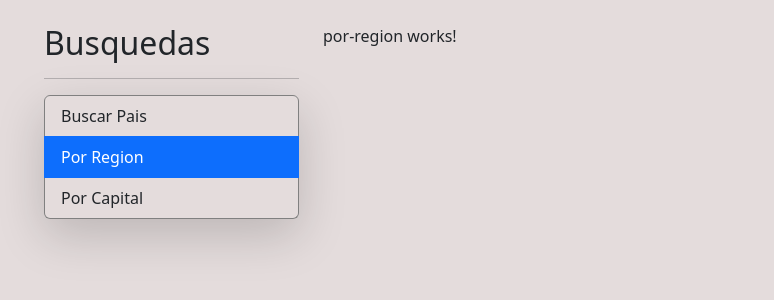
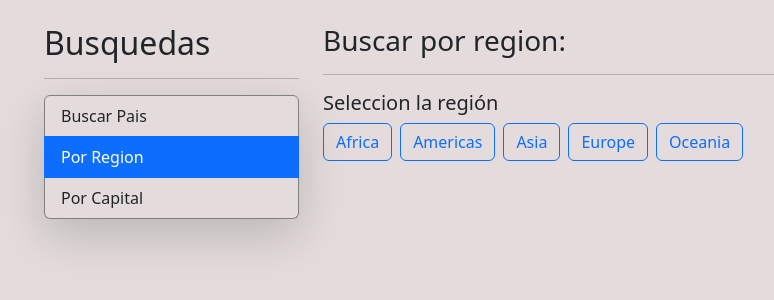
Before and after one commit to jaelEspinosa/Angular-paisApp, an Angular app: page /region in a window 1280 px wide. Shown: the top 300 px of the page, without its empty margins (50-824 px from the left). Built offline with nearby package versions, Linux system fonts and the light colour scheme.

Commit message:
add-por-region-component

```diff
--- a/src/app/pais/components/map/map.component.ts
+++ b/src/app/pais/components/map/map.component.ts
@@ -1,5 +1,5 @@
 import { Component, AfterViewInit, Input } from '@angular/core';
-import { latLngBounds,  LatLngExpression, Map, marker, tileLayer, videoOverlay } from 'leaflet';
+import {  Map, marker, tileLayer } from 'leaflet';
 import { Country } from '../../interfaces/paises-interfaces';
 
 @Component({
@@ -9,19 +9,19 @@ import { Country } from '../../interfaces/paises-interfaces';
 })
 export class MapComponent implements AfterViewInit {
 
-  constructor() { }
+ @Input() pais!: Country;
+ zoom: number = 5
 
-
- @Input() pais!: Country;
- zoom: number= 5
-  ngAfterViewInit(): void {
+ ngAfterViewInit(): void {
     const a = this.pais.latlng[0];
     const b = this.pais.latlng[1];
     const ac= this.pais.capitalInfo.latlng[0];
     const bc= this.pais.capitalInfo.latlng[1];
 
-    if(this.pais.area > 505992) this.zoom = 4
-    if(this.pais.area > 1000000) this.zoom = 3
+    if(this.pais.area < 100000) this.zoom = 7;
+    if(this.pais.area < 10000) this.zoom = 10;
+    if(this.pais.area > 600000) this.zoom = 5
+    if(this.pais.area > 5000000) this.zoom = 4
     const map = new Map("map").setView([a,b], this.zoom);
 
      tileLayer('https://tile.openstreetmap.org/{z}/{x}/{y}.png', {
@@ -33,11 +33,6 @@ export class MapComponent implements AfterViewInit {
     .bindPopup(`Capital:<br>${this.pais.capital}`)
     .openPopup();
 
-
-
-
    }
 
-
-
 }
--- a/src/app/pais/pages/por-region/por-region.component.html
+++ b/src/app/pais/pages/por-region/por-region.component.html
@@ -1 +1,44 @@
-<p>por-region works!</p>
+<h3>Buscar por region: <small>{{activeRegion | titlecase}}</small></h3>
+<hr>
+
+<!-- una forma de poner una clase condicional:
+! [class.btn-primary]="region === activeRegion",
+aunque para este ejemplo no nos sirve por que
+añade una clase pero no quita otra
+De esta forma elijo una clase u otra en funcion del valor
+de la variable.
+
+[ngClass]="{
+        'btn-primary': region === activeRegion,
+        'btn-outline-primary' : region !== activeRegion
+      }"
+y esta manera es definitivamente la mas limpia y corta:
+    [class]="(region === activeRegion) ? 'btn btn-primary':'btn btn-outline-primary'"
+  con un ternario como hacemos en React
+!por ultimo la mejor opcion es transladar el ternario al archivo .ts en un metodo
+!  y aqui lo llamamos:
+
+  getClaseCSS (region: string){
+  return region === this.activeRegion ? 'btn btn-primary':'btn btn-outline-primary'
+}
+-->
+
+<h5>Seleccion la región</h5>
+<div class="botones">
+  <div class="d-flex justify-content-start gap-2 ">
+    <div *ngFor="let region of regiones"
+       >
+      <button
+      (click)="activarRegion( region )"
+       [class]="getClaseCSS ( region ) "
+      >
+            {{region | titlecase}}
+      </button>
+    </div>
+  </div>
+</div>
+<div *ngIf="paises.length > 0" class="row tabla">
+  <div class="col">
+      <app-pais-tabla [paises] = "paises"></app-pais-tabla>
+  </div>
+</div>
--- a/src/app/pais/pages/por-region/por-region.component.ts
+++ b/src/app/pais/pages/por-region/por-region.component.ts
@@ -1,16 +1,42 @@
-import { Component, OnInit } from '@angular/core';
+import { Component } from '@angular/core';
+import { Country } from '../../interfaces/paises-interfaces';
+import { PaisService } from '../../services/pais.service';
 
 @Component({
   selector: 'app-por-region',
   templateUrl: './por-region.component.html',
   styles: [
+     `
+    .botones{
+      margin-bottom: 15px;
+    }
+    `
   ]
 })
-export class PorRegionComponent implements OnInit {
+export class PorRegionComponent {
+  regiones: string[] = ['africa','americas','asia', 'europe', 'oceania']
+  constructor(private paisService: PaisService) { }
 
-  constructor() { }
+  activeRegion: string = '';
+  paises: Country[] = []
 
-  ngOnInit(): void {
-  }
+getClaseCSS (region: string){
+  return region === this.activeRegion ? 'btn btn-primary':'btn btn-outline-primary'
+}
+
+activarRegion( region: string ){
+this.activeRegion = region
+
+this.paisService.buscarPaisPorRegion( region )
+  .subscribe({
+    next: paises =>{
+      this.paises = paises
+    },
+    error: (error) =>{
+      this.paises = []
+      console.log('huvo un error', error)
+    }
+  })
+}
 
 }
--- a/src/app/pais/pages/ver-pais/ver-pais.component.html
+++ b/src/app/pais/pages/ver-pais/ver-pais.component.html
@@ -21,13 +21,13 @@
           </div>
       </div>
       <div class="col translate shadow-lg text-center">
-        <div> {{pais.translations['spa']['official']}}</div>
-        <div> {{pais.translations['deu']['official']}}</div>
-        <div> {{pais.translations['fra']['official']}}</div>
-        <div> {{pais.translations['ita']['official']}}</div>
-        <div> {{pais.translations['tur']['official']}}</div>
-        <div> {{pais.translations['fra']['official']}}</div>
-        <div> {{pais.translations['jpn']['official']}}</div>
+        <div> {{pais.translations['spa']['common']}}</div>
+        <div> {{pais.translations['deu']['common']}}</div>
+        <div> {{pais.translations['fra']['common']}}</div>
+        <div> {{pais.translations['ita']['common']}}</div>
+        <div> {{pais.translations['tur']['common']}}</div>
+        <div> {{pais.translations['fra']['common']}}</div>
+        <div> {{pais.translations['jpn']['common']}}</div>
     </div>
     <div class="col info shadow-lg text-center backimage">
       <h6>Población: {{pais.population | number}}</h6>
--- a/src/app/pais/pages/ver-pais/ver-pais.component.ts
+++ b/src/app/pais/pages/ver-pais/ver-pais.component.ts
@@ -17,8 +17,6 @@ import { PaisService } from '../../services/pais.service';
   }
   #map {
     height: 680px;
-
-
   }
   @media(max-width:570px){
   img{
@@ -52,8 +50,6 @@ export class VerPaisComponent implements OnInit {
 
     .subscribe (pais =>{
       this.pais = pais[0]
-      console.log('Desde subscribe ',this.pais)
-
 
     })
 
--- a/src/app/pais/services/pais.service.ts
+++ b/src/app/pais/services/pais.service.ts
@@ -14,7 +14,8 @@ export class PaisService {
   constructor(private http:HttpClient) { }
 
   buscarPais( termino: string): Observable<Country[]>{
-    const url = `${this.apiUrl}/name/${termino}`;
+    const url = `${this.apiUrl}/translation/${termino}`;
+
 
     return this.http.get<Country[]>( url );
   }
@@ -32,4 +33,9 @@ export class PaisService {
     return this.http.get<Country[]>( url )
 
   }
+
+  buscarPaisPorRegion( region: string ): Observable<Country[]>{
+    const url = `${this.apiUrl}/region/${region}`
+    return this.http.get<Country[]>( url )
+  }
 }
--- a/src/styles.css
+++ b/src/styles.css
@@ -7,7 +7,7 @@ body{
 }
 
 .tabla{
-  max-height: calc(100vh - 180px);
+  max-height: calc(100vh - 200px);
   max-width: 100vw;
   overflow-y: scroll;
 
```
